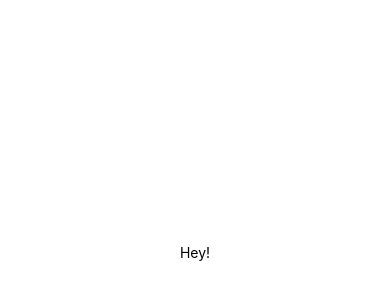
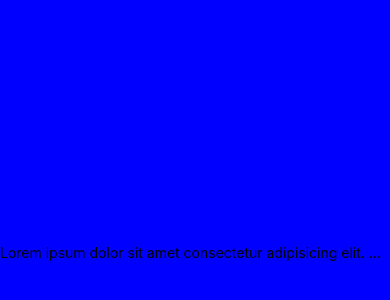
Before and after one commit to eminaydin/DoneWithIt, a React Native app: screen / in a window 390 px wide. Shown: the part 170-470 px from the top of the page. Built offline with nearby package versions, Linux system fonts and the light colour scheme.

Commit message:
Add click handler on text

```diff
--- a/App.js
+++ b/App.js
@@ -2,9 +2,13 @@ import React from 'react';
 import { StyleSheet, Text, View } from 'react-native';
 
 export default function App() {
+  const handlePress = () => {
+    console.log("clicked");
+
+  }
   return (
     <View style={styles.container}>
-      <Text>Hey!</Text>
+      <Text numberOfLines={1} onPress={handlePress} >Lorem ipsum dolor sit amet consectetur adipisicing elit. Quis soluta aut pariatur sed, deserunt architecto, commodi voluptas omnis, a debitis dolore provident quos illo eligendi eaque repellendus fuga quo corporis facilis? Aliquam, natus. Ipsum facilis placeat repellendus qui nobis, laudantium rem at? Qui ducimus laborum eveniet. Enim neque tempora iusto!</Text>
     </View>
   );
 }
@@ -12,7 +16,7 @@ export default function App() {
 const styles = StyleSheet.create({
   container: {
     flex: 1,
-    backgroundColor: '#fff',
+    backgroundColor: 'blue',
     alignItems: 'center',
     justifyContent: 'center',
   },
```
